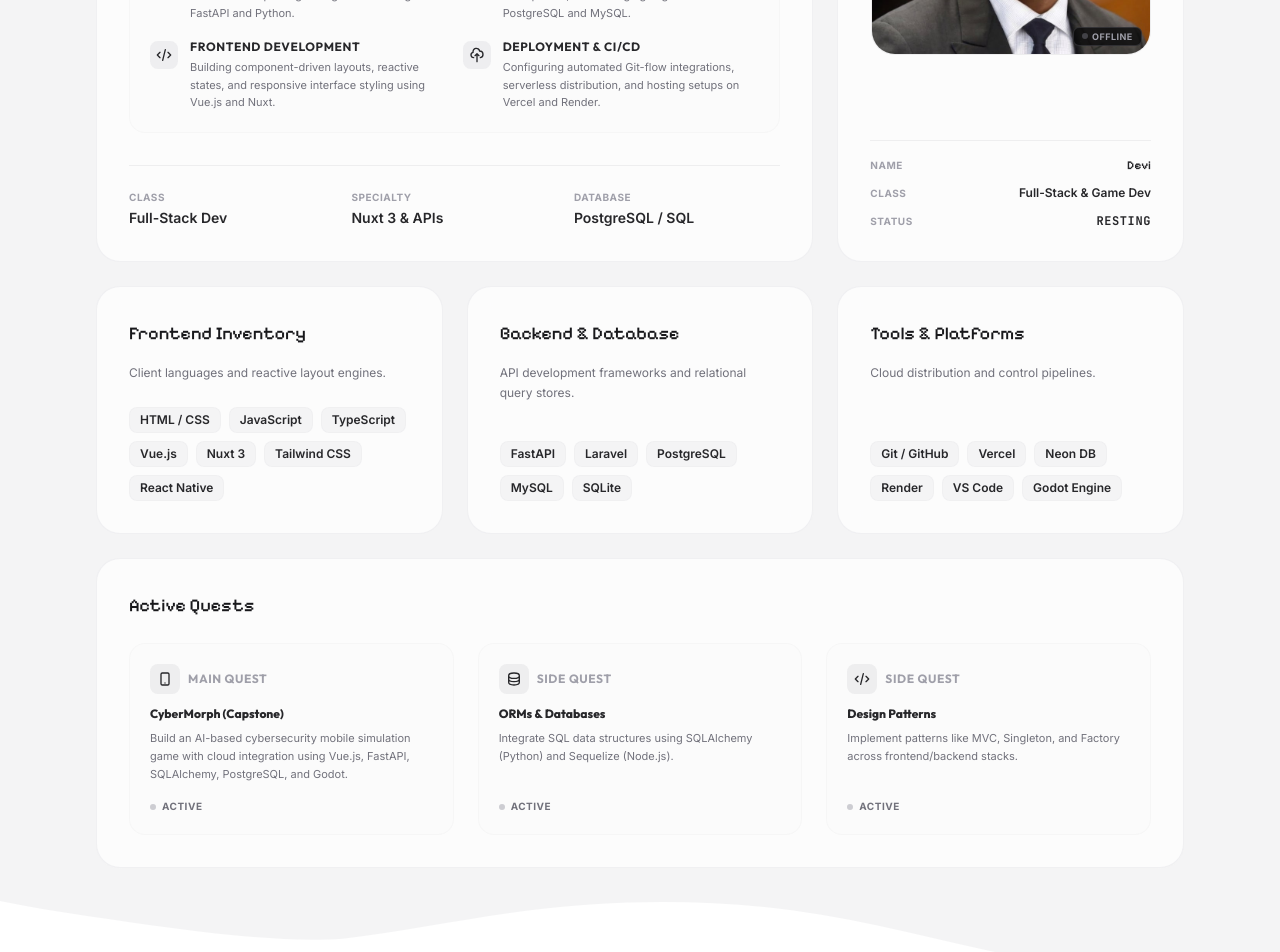
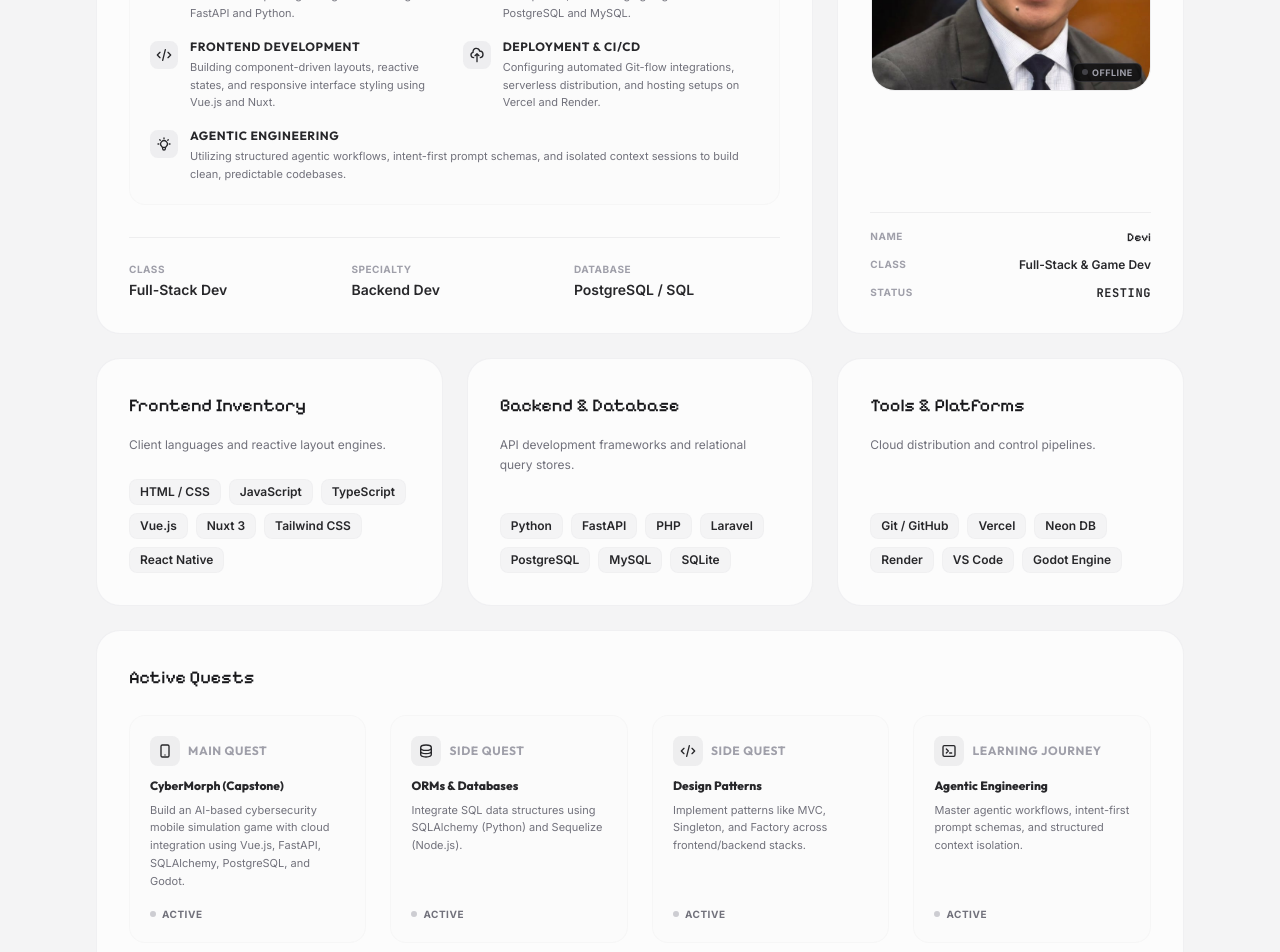
Before and after one commit to JCentic/website-portfolio, a Nuxt app: page / in a window 1280 px wide. Shown: the part 1420-2372 px from the top of the page. Built offline with nearby package versions, Linux system fonts and the light colour scheme.

Commit message:
feat(about): integrate agentic engineering, update specialty to backend dev

```diff
--- a/app/assets/css/components/about.css
+++ b/app/assets/css/components/about.css
@@ -177,7 +177,7 @@
 }
 
 .quests-grid {
-  @apply grid grid-cols-1 sm:grid-cols-3 gap-6;
+  @apply grid grid-cols-1 sm:grid-cols-2 lg:grid-cols-4 gap-6;
 }
 
 .quest-card {
--- a/app/components/About.vue
+++ b/app/components/About.vue
@@ -71,7 +71,7 @@ onUnmounted(() => {
               I am a web developer focused on building modern full-stack web applications. What started as an academic milestone has evolved into a dedicated career path where I design and implement responsive user interfaces alongside robust database systems and secure backends.
             </p>
             <p class="profile-bio-extra">
-              I treat web engineering like system design in a game: balancing optimal API performance, secure query processing, and fluid responsive styling to create a seamless user experience.
+              I treat web engineering like system design in a game: balancing optimal API performance, secure query processing, fluid responsive styling, and agentic engineering workflows to create a seamless user experience.
             </p>
 
             <!-- Core Engineering Areas -->
@@ -141,6 +141,22 @@ onUnmounted(() => {
                 </div>
               </div>
 
+              <!-- Area 5: Agentic Engineering -->
+              <div class="core-area-item sm:col-span-2">
+                <div class="core-area-icon-wrapper">
+                  <!-- AI / Robot / Intelligence SVG icon -->
+                  <svg class="core-area-icon" fill="none" viewBox="0 0 24 24" stroke="currentColor" stroke-width="2">
+                    <path stroke-linecap="round" stroke-linejoin="round" d="M9.663 17h4.673M12 3v1m6.364 1.636l-.707.707M21 12h-1M4 12H3m3.343-5.657l-.707-.707m2.828 9.9a5 5 0 117.072 0l-.548.547A3.374 3.374 0 0014 18.469V19a2 2 0 11-4 0v-.531c0-.895-.356-1.754-.988-2.386l-.548-.547z" />
+                  </svg>
+                </div>
+                <div>
+                  <h4 class="core-area-title">Agentic Engineering</h4>
+                  <p class="core-area-desc">
+                    Utilizing structured agentic workflows, intent-first prompt schemas, and isolated context sessions to build clean, predictable codebases.
+                  </p>
+                </div>
+              </div>
+
             </div>
           </div>
 
@@ -152,7 +168,7 @@ onUnmounted(() => {
             </div>
             <div>
               <span class="hud-label">Specialty</span>
-              <span class="hud-val">Nuxt 3 & APIs</span>
+              <span class="hud-val">Backend Dev</span>
             </div>
             <div>
               <span class="hud-label">Database</span>
@@ -242,7 +258,9 @@ onUnmounted(() => {
             </p>
           </div>
           <div class="inventory-badges">
+            <span class="badge">Python</span>
             <span class="badge">FastAPI</span>
+            <span class="badge">PHP</span>
             <span class="badge">Laravel</span>
             <span class="badge">PostgreSQL</span>
             <span class="badge">MySQL</span>
@@ -347,6 +365,29 @@ onUnmounted(() => {
               </div>
             </div>
 
+            <!-- Quest 4 -->
+            <div class="quest-card">
+              <div>
+                <div class="quest-header">
+                  <div class="quest-icon-wrapper">
+                    <!-- Terminal SVG icon -->
+                    <svg class="quest-icon" fill="none" viewBox="0 0 24 24" stroke="currentColor" stroke-width="2">
+                      <path stroke-linecap="round" stroke-linejoin="round" d="M8 9l3 3-3 3m5 0h3M5 20h14a2 2 0 002-2V6a2 2 0 00-2-2H5a2 2 0 00-2 2v12a2 2 0 002 2z" />
+                    </svg>
+                  </div>
+                  <h4 class="quest-label">Learning Journey</h4>
+                </div>
+                <h5 class="quest-title">Agentic Engineering</h5>
+                <p class="quest-desc">
+                  Master agentic workflows, intent-first prompt schemas, and structured context isolation.
+                </p>
+              </div>
+              <div class="quest-status">
+                <span class="status-dot"></span>
+                <span class="status-label">Active</span>
+              </div>
+            </div>
+
           </div>
         </div>
 
```
